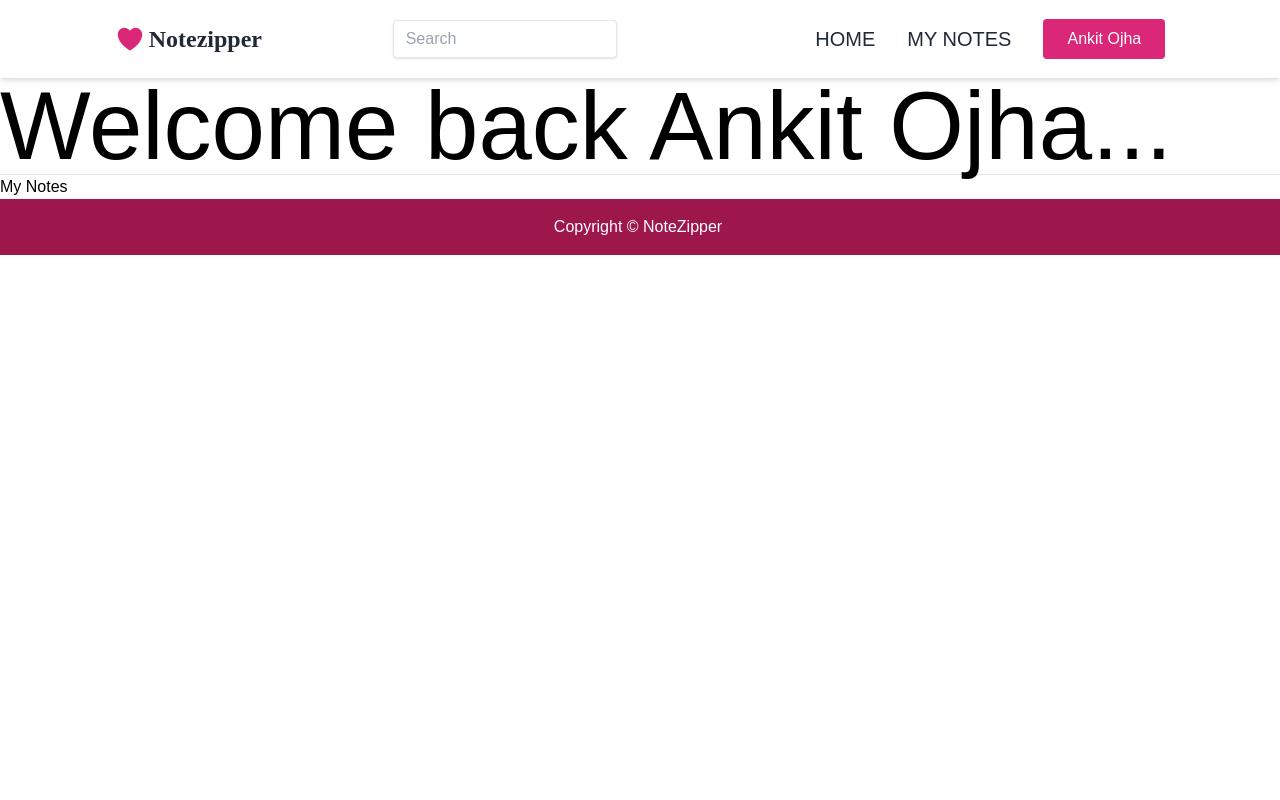
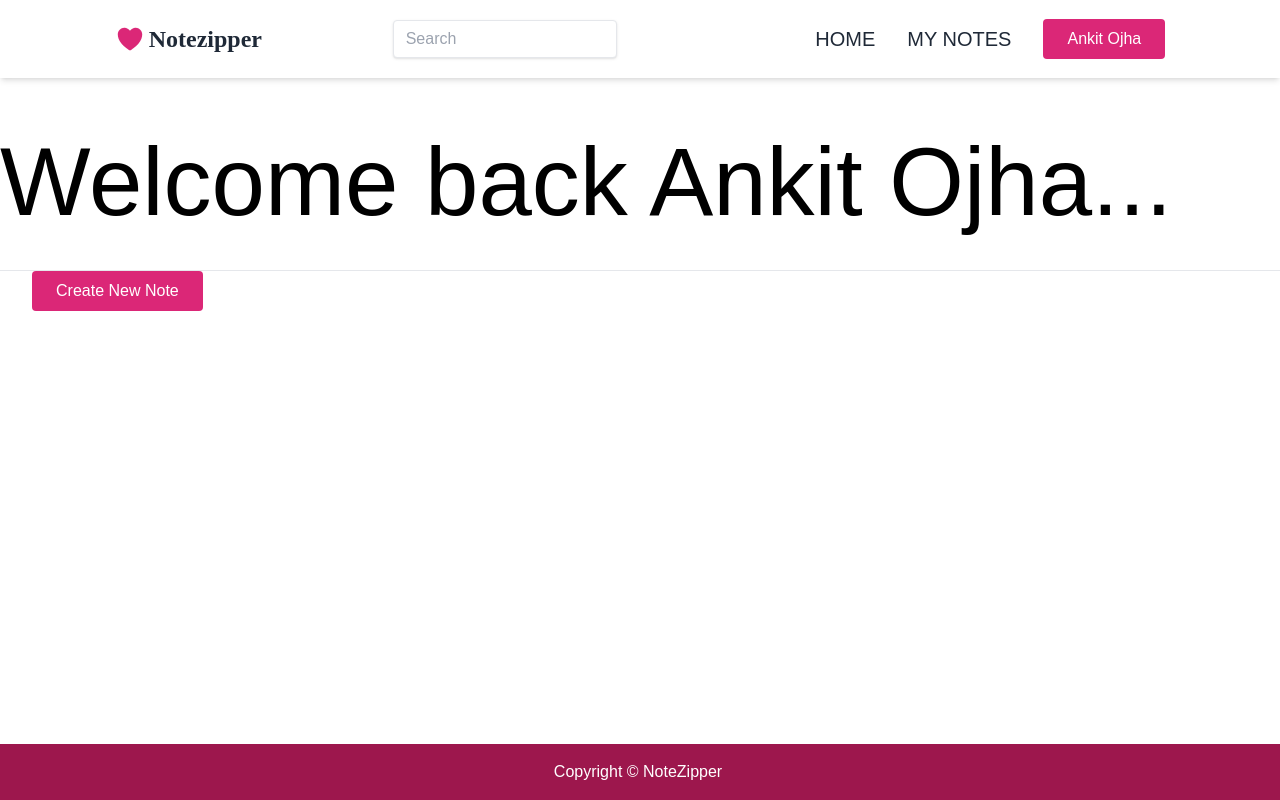
Before and after one commit to ankitojha07/NotesStore, a React (Create React App) app in the folder frontend/: page /mynotes in a window 1280 px wide. Built offline with nearby package versions, Linux system fonts and the light colour scheme.

Commit message:
working on notes page creating components of new notes

```diff
--- a/frontend/src/components/footer/Footer.jsx
+++ b/frontend/src/components/footer/Footer.jsx
@@ -2,8 +2,7 @@ import React from "react";
 
 const Footer = () => {
   return (
-    <h1 className="flex justify-center bg-pink-800 w-full py-4 text-white">
-      {" "}
+    <h1 className="flex justify-center bg-pink-800 w-full py-4 text-white fixed bottom-0">
       Copyright &copy; NoteZipper <span className="ml-1"> </span>
     </h1>
   );
--- a/frontend/src/components/reusables/MainScreen.jsx
+++ b/frontend/src/components/reusables/MainScreen.jsx
@@ -2,12 +2,12 @@ import React from "react";
 
 const MainScreen = ({ title, children }) => {
   return (
-    <div className="">
+    <div className="container md:mx-auto">
       <div>
         {title && (
           <>
-            <h1 className="text-8xl">{title}</h1>
-            <hr />
+            <h1 className="text-8xl mt-14">{title}</h1>
+            <hr className="mt-10" />
           </>
         )}
         {children}
--- a/frontend/src/components/screens/myNotes/MyNotes.jsx
+++ b/frontend/src/components/screens/myNotes/MyNotes.jsx
@@ -1,8 +1,16 @@
 import React from "react";
 import MainScreen from "../../reusables/MainScreen";
+import Button from "../../reusables/Button";
+import { Link } from "react-router-dom";
 
 const MyNotes = () => {
-  return <MainScreen title="Welcome back Ankit Ojha...">My Notes</MainScreen>;
+  return (
+    <MainScreen title="Welcome back Ankit Ojha...">
+      <Link to="createnote" className="mt-10">
+        <Button>Create New Note</Button>
+      </Link>
+    </MainScreen>
+  );
 };
 
 export default MyNotes;
--- /dev/null
+++ b/frontend/src/data/notes.js
@@ -0,0 +1,30 @@
+const notes = [
+    {
+      _id: "1",
+      title: "Day 1 of college",
+      content:
+        "I made a few new friends and introduced myself to a lot of new teachers.",
+      category: "College",
+    },
+    {
+      _id: "2",
+      title: "Learned some Node JS",
+      content: "Learned how to create a server in node JS and my first API",
+      category: "Learning",
+    },
+    {
+      _id: "3",
+      title: "Watched some Anime",
+      content: "Finished 2 seasons of Attack on Titan and My Hero academia.",
+      category: "Entertainment",
+    },
+    {
+      _id: 4,
+      title: "Started React JS",
+      content:
+        "Made my first App in React JS, feels awesome to learn something new. I aim to be a full stack dev someday",
+      category: "Learning",
+    },
+  ];
+
+  module.exports = notes;
```
